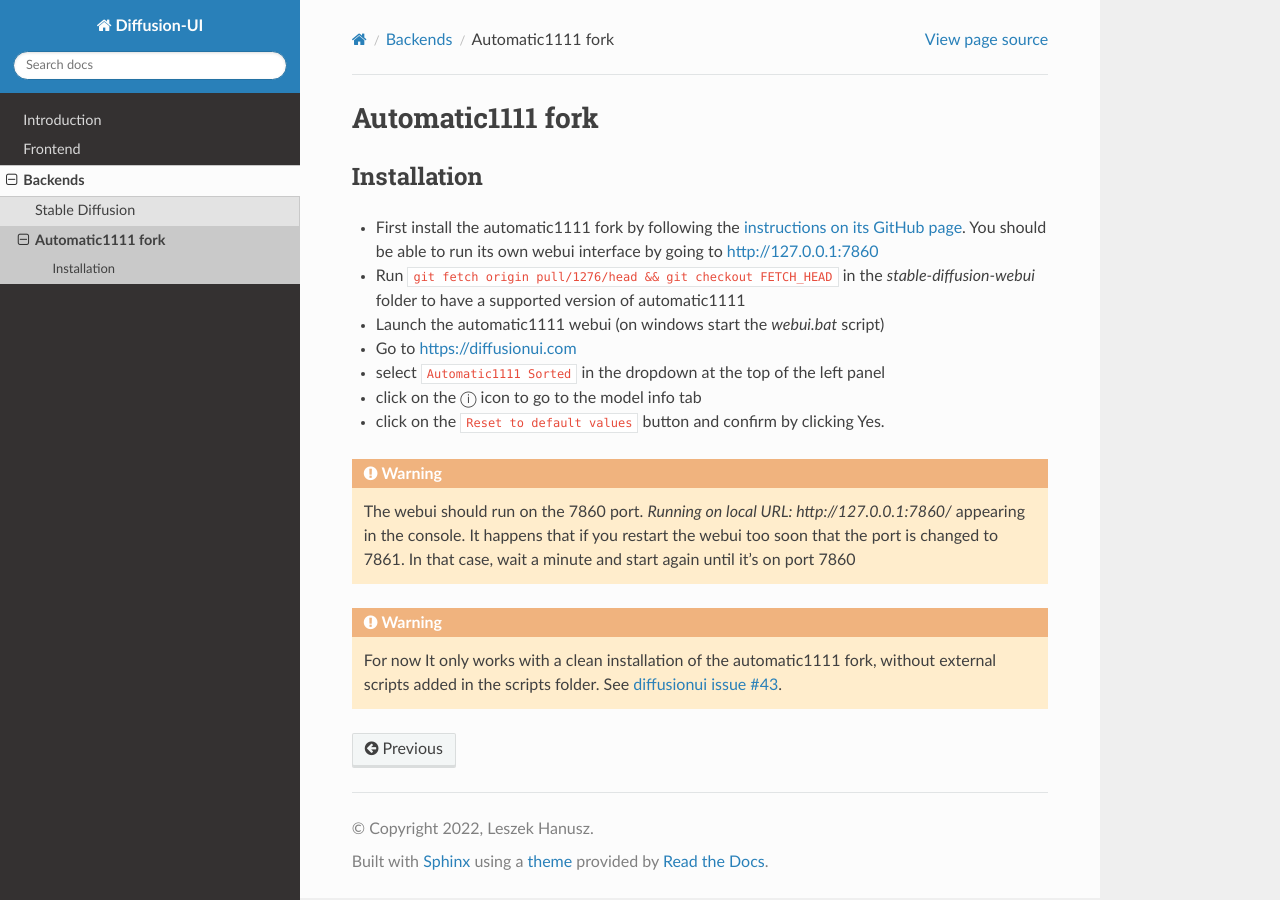
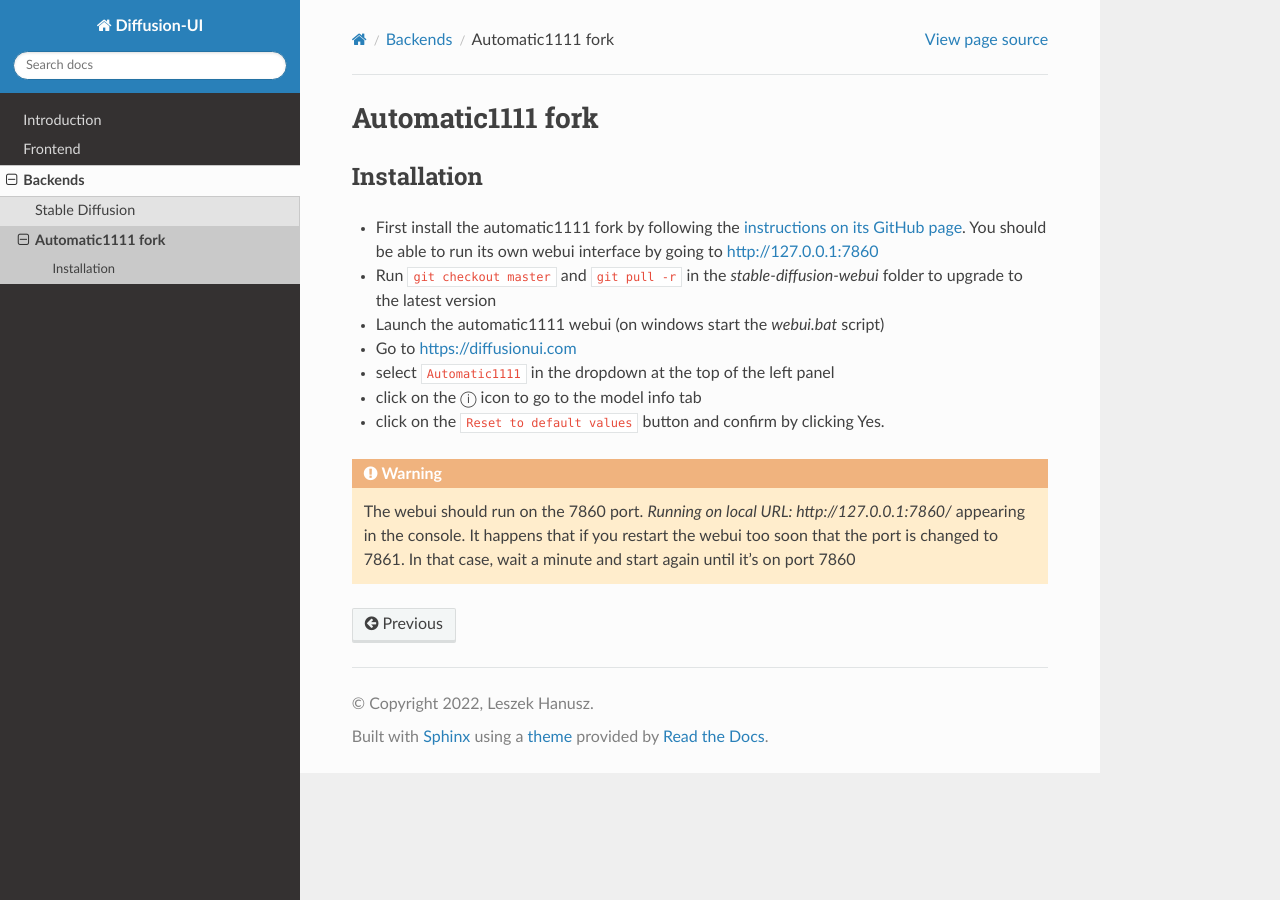
Before and after one commit to leszekhanusz/diffusion-ui-backend, a Sphinx documentation site: the page built from docs/backends/automatic1111.rst, in a window 1280 px wide. Built offline with Sphinx 7.4.7 and the Read the Docs theme 2.0.0, drawn with Linux system fonts in a browser that asks for light colours.

Commit message:
Update automatic1111 docs

```diff
--- a/docs/backends/automatic1111.rst
+++ b/docs/backends/automatic1111.rst
@@ -9,14 +9,14 @@
   You should be able to run its own webui interface by going to
   http://127.0.0.1:7860
 
-- Run :code:`git fetch origin pull/1276/head && git checkout FETCH_HEAD` in the
-  `stable-diffusion-webui` folder to have a supported version of automatic1111
+- Run :code:`git checkout master` and :code:`git pull -r` in the
+  `stable-diffusion-webui` folder to upgrade to the latest version
 
 - Launch the automatic1111 webui (on windows start the `webui.bat` script)
 
 - Go to https://diffusionui.com
 
-- select :code:`Automatic1111 Sorted` in the dropdown at the top of the left panel
+- select :code:`Automatic1111` in the dropdown at the top of the left panel
 
 - click on the ⓘ  icon to go to the model info tab
 
@@ -28,9 +28,3 @@
     `Running on local URL:  http://127.0.0.1:7860/` appearing in the console.
     It happens that if you restart the webui too soon that the port is changed
     to 7861. In that case, wait a minute and start again until it's on port 7860
-
-.. warning::
-
-    For now It only works with a clean installation of the automatic1111 fork,
-    without external scripts added in the scripts folder. See
-    `diffusionui issue #43 <https://github.com/leszekhanusz/diffusion-ui/issues/43>`_.
```
